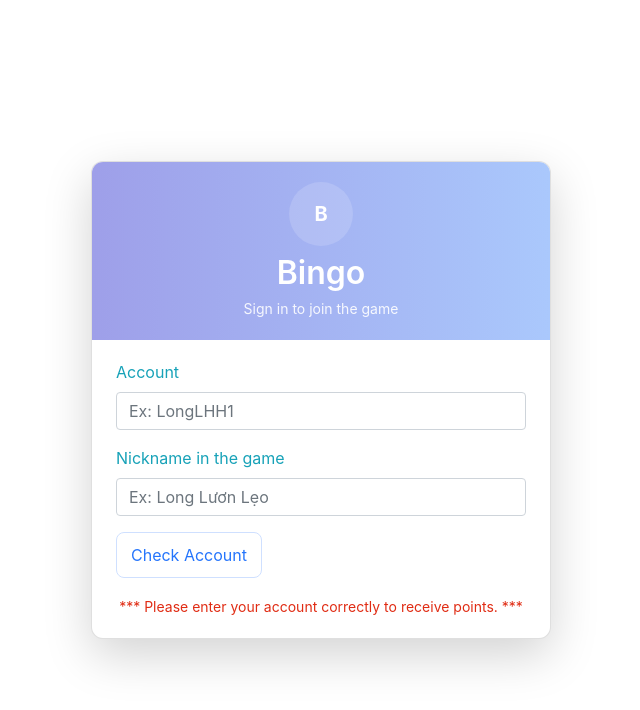
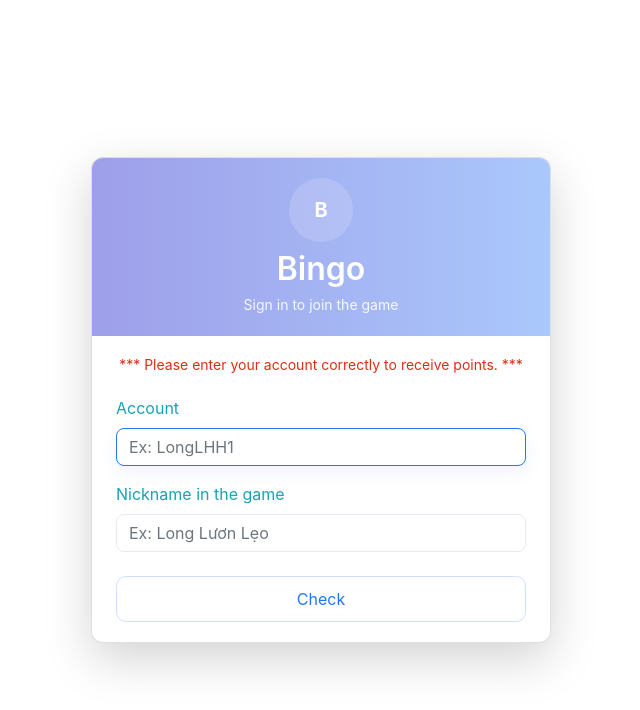
Before and after one commit to lehuuhlong/bingo-app, a React (Vite) app: page /login in a window 1280 px wide. Shown: the top 710 px of the page, without its empty margins (319-959 px from the left). Built offline with nearby package versions, Linux system fonts and the light colour scheme; no server answers.

Commit message:
refactor: enhance login form with improved focus handling and UI feedback

```diff
--- a/src/pages/Login.jsx
+++ b/src/pages/Login.jsx
@@ -6,6 +6,8 @@ const Login = () => {
   const [username, setUsername] = useState('');
   const [password, setPassword] = useState('');
   const [nickname, setNickname] = useState('');
+  const [focused, setFocused] = useState('');
+  const [btnHover, setBtnHover] = useState(false);
   const [message, setMessage] = useState('');
   const { login, loginGuess, user } = useContext(AuthContext);
   const navigate = useNavigate();
@@ -93,6 +95,9 @@ const Login = () => {
           </h2>
           <small style={{ opacity: 0.9 }}>Sign in to join the game</small>
         </div>
+        <div className="text-center mt-3">
+          <small style={{ color: '#e02c14' }}>*** Please enter your account correctly to receive points. ***</small>
+        </div>
 
         <div style={{ padding: '20px 24px' }}>
           {message && (
@@ -101,9 +106,13 @@ const Login = () => {
             </div>
           )}
 
-          <div className="mb-3 form-floating">
-            <label className="form-label text-info" htmlFor="account">Account</label>
+          <div className="mb-3">
+            <label className="form-label text-info" htmlFor="account">
+              Account
+            </label>
             <input
+              autoFocus
+              aria-label="Account"
               type="text"
               id="account"
               maxLength="11"
@@ -116,13 +125,28 @@ const Login = () => {
                   handleCheckGuess();
                 }
               }}
-              onChange={(e) => setUsername(e.target.value)}
+              onChange={(e) => {
+                setMessage('');
+                setUsername(e.target.value);
+              }}
+              onFocus={() => setFocused('account')}
+              onBlur={() => setFocused('')}
+              style={{
+                borderRadius: 8,
+                transition: 'box-shadow 160ms, border-color 160ms, transform 160ms',
+                boxShadow: focused === 'account' ? '0 6px 18px rgba(37,117,252,0.08)' : 'none',
+                borderColor: focused === 'account' ? '#2575fc' : '#e6e9ef',
+                padding: '10px 12px',
+              }}
             />
           </div>
 
-          <div className="mb-3 form-floating">
-            <label className="form-label text-info" htmlFor="nickname">Nickname in the game</label>
+          <div className="mb-4">
+            <label className="form-label text-info" htmlFor="nickname">
+              Nickname in the game
+            </label>
             <input
+              aria-label="Nickname"
               type="text"
               id="nickname"
               maxLength="17"
@@ -135,13 +159,29 @@ const Login = () => {
                   handleCheckGuess();
                 }
               }}
-              onChange={(e) => setNickname(e.target.value)}
+              onChange={(e) => {
+                setMessage('');
+                setNickname(e.target.value);
+              }}
+              onFocus={() => setFocused('nickname')}
+              onBlur={() => setFocused('')}
+              style={{
+                borderRadius: 8,
+                transition: 'box-shadow 160ms, border-color 160ms',
+                boxShadow: focused === 'nickname' ? '0 6px 18px rgba(37,117,252,0.06)' : 'none',
+                borderColor: focused === 'nickname' ? '#2575fc' : '#e6e9ef',
+                padding: '10px 12px',
+              }}
             />
           </div>
 
           {user?.isPassword && (
-            <div className="mb-3 form-floating">
+            <div className="mb-4">
+              <label className="form-label text-info" htmlFor="password">
+                Password
+              </label>
               <input
+                aria-label="Password"
                 type="password"
                 id="password"
                 maxLength="17"
@@ -154,9 +194,20 @@ const Login = () => {
                     handleSubmit();
                   }
                 }}
-                onChange={(e) => setPassword(e.target.value)}
+                onChange={(e) => {
+                  setMessage('');
+                  setPassword(e.target.value);
+                }}
+                onFocus={() => setFocused('password')}
+                onBlur={() => setFocused('')}
+                style={{
+                  borderRadius: 8,
+                  transition: 'box-shadow 160ms, border-color 160ms',
+                  boxShadow: focused === 'password' ? '0 6px 18px rgba(37,117,252,0.06)' : 'none',
+                  borderColor: focused === 'password' ? '#2575fc' : '#e6e9ef',
+                  padding: '10px 12px',
+                }}
               />
-              <label htmlFor="password">Password</label>
             </div>
           )}
           <div className="d-grid gap-2">
@@ -164,12 +215,18 @@ const Login = () => {
               <button
                 className="btn"
                 onClick={handleSubmit}
+                onMouseEnter={() => setBtnHover(true)}
+                onMouseLeave={() => setBtnHover(false)}
                 style={{
-                  background: 'linear-gradient(90deg, #6a11cb, #2575fc)',
-                  color: '#fff',
-                  border: 'none',
+                  background: 'transparent',
+                  width: '100%',
+                  color: '#2575fc',
+                  border: '1px solid #cfe0ff',
                   padding: '10px 14px',
-                  borderRadius: 8,
+                  borderRadius: 10,
+                  transform: btnHover ? 'translateY(-2px)' : 'none',
+                  boxShadow: btnHover ? '0 12px 26px rgba(37,117,252,0.08)' : 'none',
+                  transition: 'transform 160ms, box-shadow 160ms',
                 }}
               >
                 Login
@@ -178,21 +235,23 @@ const Login = () => {
               <button
                 className="btn"
                 onClick={handleCheckGuess}
+                onMouseEnter={() => setBtnHover(true)}
+                onMouseLeave={() => setBtnHover(false)}
                 style={{
                   background: 'transparent',
+                  width: '100%',
                   color: '#2575fc',
                   border: '1px solid #cfe0ff',
                   padding: '10px 14px',
-                  borderRadius: 8,
+                  borderRadius: 10,
+                  transform: btnHover ? 'translateY(-2px)' : 'none',
+                  boxShadow: btnHover ? '0 12px 26px rgba(37,117,252,0.08)' : 'none',
+                  transition: 'transform 160ms, box-shadow 160ms',
                 }}
               >
-                Check Account
+                Check
               </button>
             )}
-          </div>
-
-          <div className="text-center mt-3">
-            <small style={{ color: '#e02c14' }}>*** Please enter your account correctly to receive points. ***</small>
           </div>
         </div>
       </div>
```
